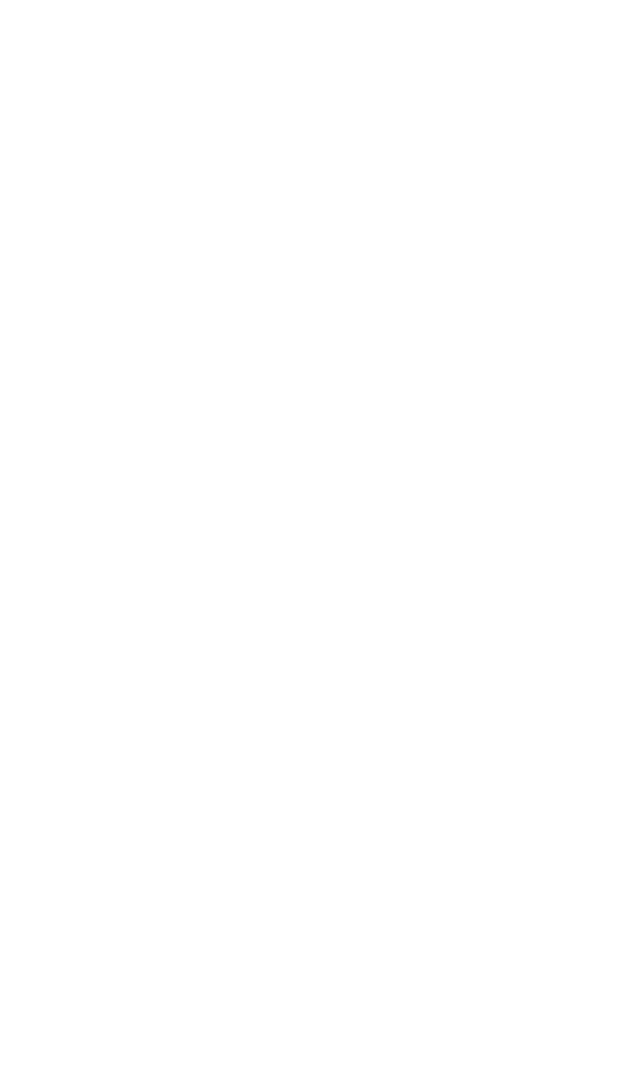
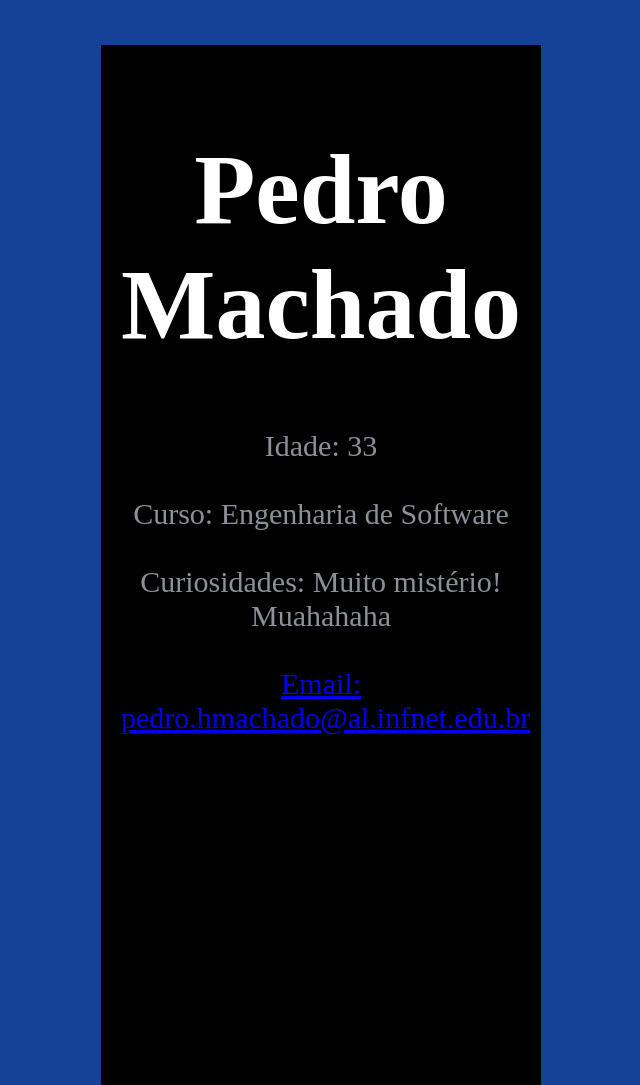
Before and after one commit to peddMachado/myPage, a plain HTML site: page index.html in a window 1280 px wide. Shown: the whole page, without its empty margins (327-967 px from the left). Before the commit the page ends 808 px from the top, so only its background shows below. Drawn offline with Linux system fonts and the light colour scheme.

Commit message:
Exercício solicitado

```diff
--- a/index.html
+++ b/index.html
@@ -9,13 +9,27 @@
 </head>
 
 <body>
+  <div class="primeira">
+    <h1>Pedro Machado</h1>
+    <p>Idade: 33<br>
+      <br>Curso: Engenharia de Software<br>
+      <br>Curiosidades: Muito mistério! Muahahaha<br>
+      <br><a href="#">Email: pedro.hmachado@al.infnet.edu.br</a>
+    </p>
+  </div>
+
+  <!--  ******* REPOSITÓRIO CRIADO ***********
+  https://github.com/PedMachado/MyPage
+  -->
+
+
 
   <script src="script.js"></script>
 
- <!--
+  <!--
 This script places a badge on your repl's full-browser view back to your repl's cover page. Try various colors for the theme: dark, light, red, orange, yellow, lime, green, teal, blue, blurple, magenta, pink!
 -->
-<script src="https://replit.com/public/js/replit-badge.js" theme="blue" defer></script>
+  <script src="https://replit.com/public/js/replit-badge.js" theme="blue" defer></script>
 </body>
 
 </html>
--- a/script.js
+++ b/script.js
@@ -0,0 +1 @@
+console.log("Seja bem-vindo professor -ou monitor-")
--- a/style.css
+++ b/style.css
@@ -1,4 +1,26 @@
 html, body {
+  background: #154199;
   height: 100%;
   width: 100%;
 }
+
+.primeira {
+  width: 400px;
+  height: 1000px;
+  background-color: #000;
+  padding: 20px;
+  color: #fff;
+  margin: 0 auto;
+  margin-top: 45px;
+  text-align: center;
+}
+
+.primeira h1 {
+  color: #fff;
+  font-size: 100px;
+}
+
+.primeira p {
+  color: #8c9097;
+  font-size: 30px;
+}
```
